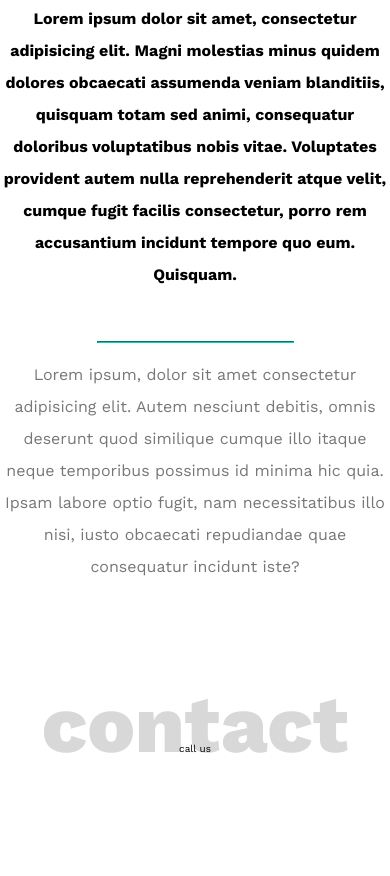
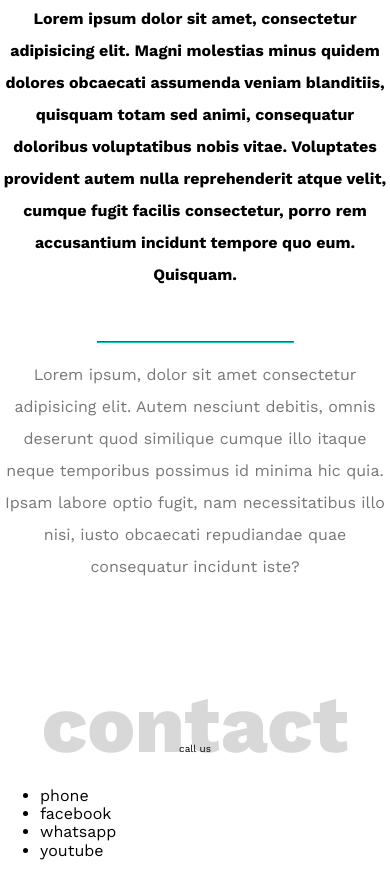
Before and after one commit to Moaz-Esmail/html_css-template-1, a plain HTML site: page index.html in a window 390 px wide. Shown: the part 4702-5578 px from the top of the page. Before the commit the page ends 5473 px from the top, so only its background shows below. Drawn offline with nearby package versions, Linux system fonts and the light colour scheme.

Commit message:
add phone numbers

```diff
--- a/index.html
+++ b/index.html
@@ -208,6 +208,23 @@
 					</h1>
 					<h2>call us</h2>
 				</div>
+
+				<div>
+					<ul>
+						<li>
+							phone
+						</li>
+						<li>
+							facebook
+						</li>
+						<li>
+							whatsapp
+						</li>
+						<li>
+							youtube
+						</li>
+					</ul>
+				</div>
 			</div>
 		</div>
 	</body>
```
